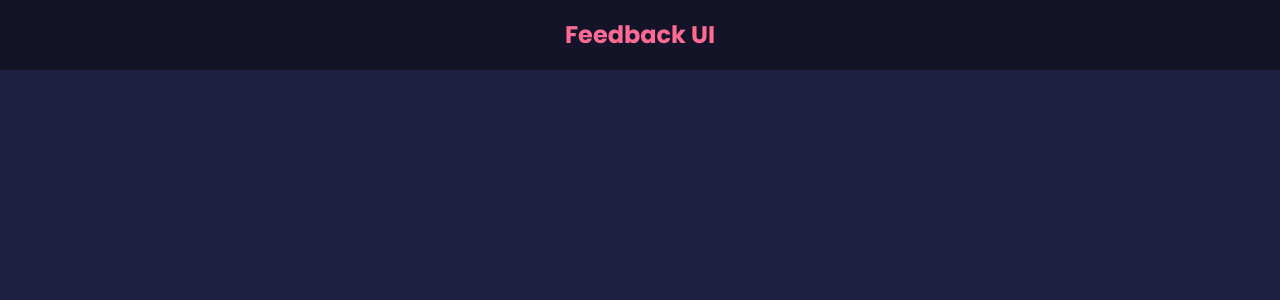
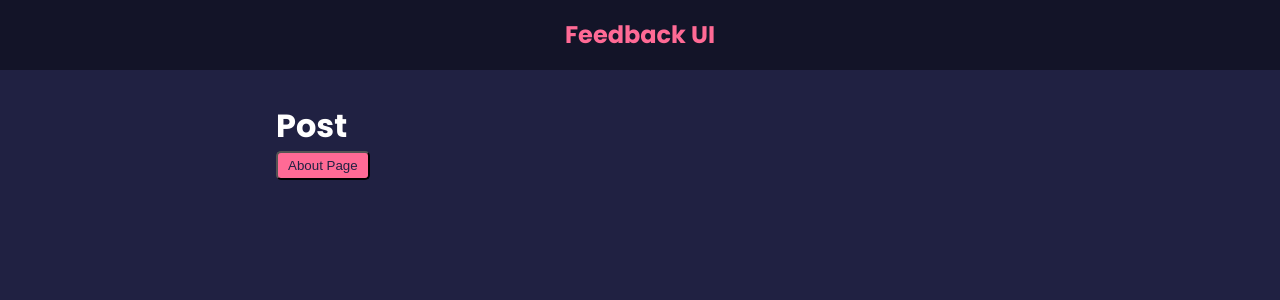
Before and after one commit to andre353/react-06-feedback-app, a React (Create React App) app: page /post in a window 1280 px wide. Before the commit this address led to /notfound. Shown: the top 300 px of the page. Built offline with nearby package versions, Linux system fonts and the light colour scheme.

Commit message:
Add Route to structure post children pages permalinks

```diff
--- a/src/App.js
+++ b/src/App.js
@@ -43,6 +43,7 @@ function App() {
                 <Card>
                     <NavLink to='/' className="nav-link" activeClassName='active'>Home</NavLink>
                     <NavLink to='/about' className="nav-link" activeClassName='active'>About</NavLink>
+                    <NavLink to='/post' className="nav-link" activeClassName='active'>Post</NavLink>
                 </Card>
                 <FeedbackForm handleAdd={addFeedback} />
                 <FeedbackStats feedback={feedback} />
@@ -55,7 +56,7 @@ function App() {
             }
           ></Route>
           <Route path="/about" element={<AboutPage />} />
-          <Route path="/post" element={<Post />} />
+          <Route path="/post/*" element={<Post />} />
         </Routes>
       </div>
     </Router>
--- a/src/components/Post.jsx
+++ b/src/components/Post.jsx
@@ -1,15 +1,28 @@
-import {Navigate} from 'react-router-dom'
+import { Navigate, useNavigate, Routes, Route } from "react-router-dom";
 
 function Post() {
-    const status = 404
+  const status = 200;
 
-    if(status === 404) {
-        return <Navigate to='/notfound' />
-    }
+  const navigate = useNavigate();
+
+  if (status === 404) {
+    return <Navigate to="/notfound" />;
+  }
+
+  const onClick = () => {
+    navigate("/about");
+  };
 
   return (
     <div>
       <h1>Post</h1>
+      <button className="nav-link" onClick={onClick}>
+        About Page
+      </button>
+      <Routes>
+        {/* to enable this route in app.js adding /* to <Route path="/post/*" element={<Post />} /> */}
+        <Route path='/show' element={<h1>Hello World</h1>} />
+      </Routes>
     </div>
   );
 }
--- a/src/pages/AboutPage.jsx
+++ b/src/pages/AboutPage.jsx
@@ -7,6 +7,7 @@ function AboutPage() {
             <Card>
                 <NavLink to='/' className="nav-link" activeClassName='active'>Home</NavLink>
                 <NavLink to='/about' className="nav-link" activeClassName='active'>About</NavLink>
+                <NavLink to='/post' className="nav-link" activeClassName='active'>Post</NavLink>
             </Card>
             <Card>
                 <div className="about">
```
